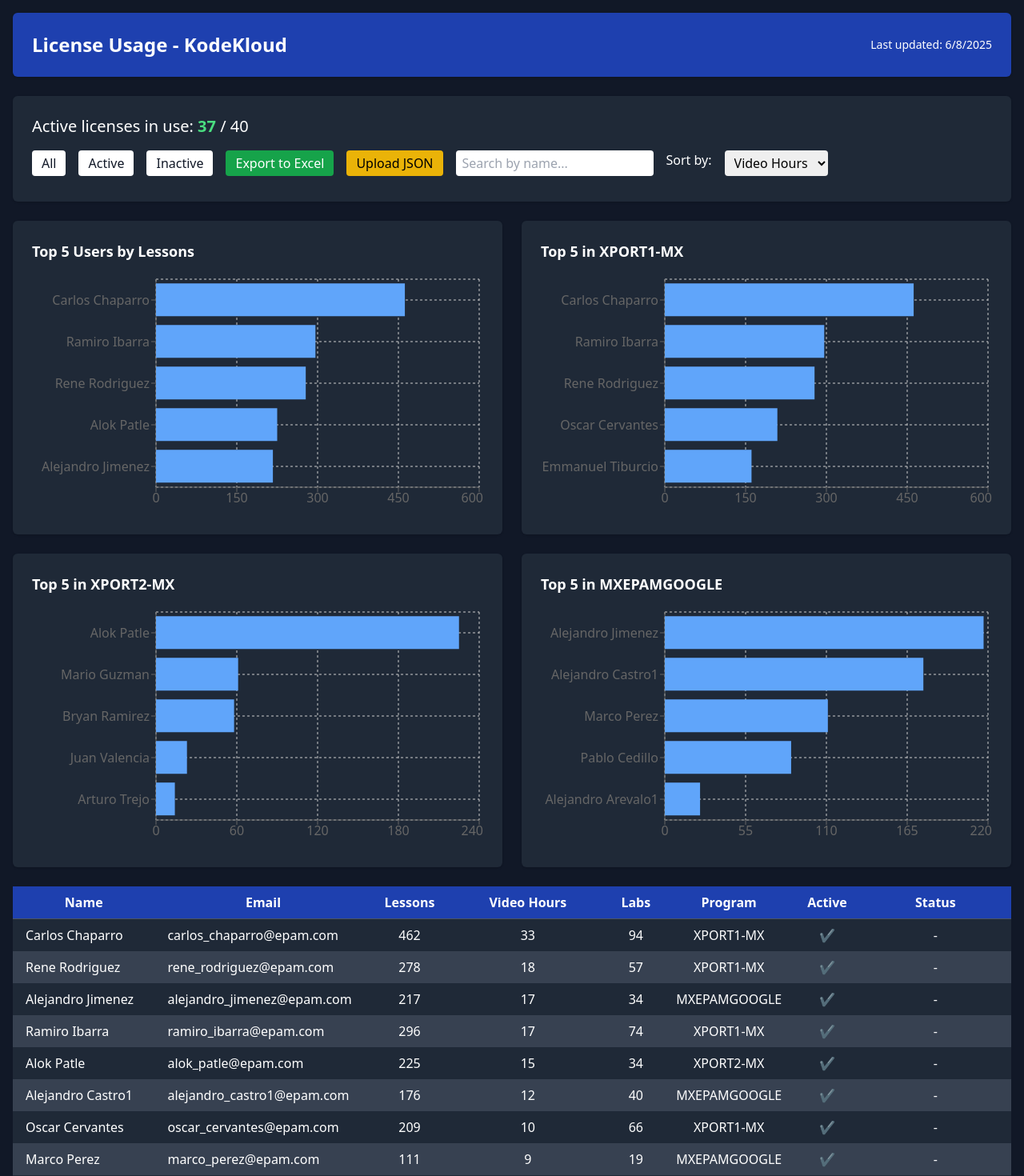
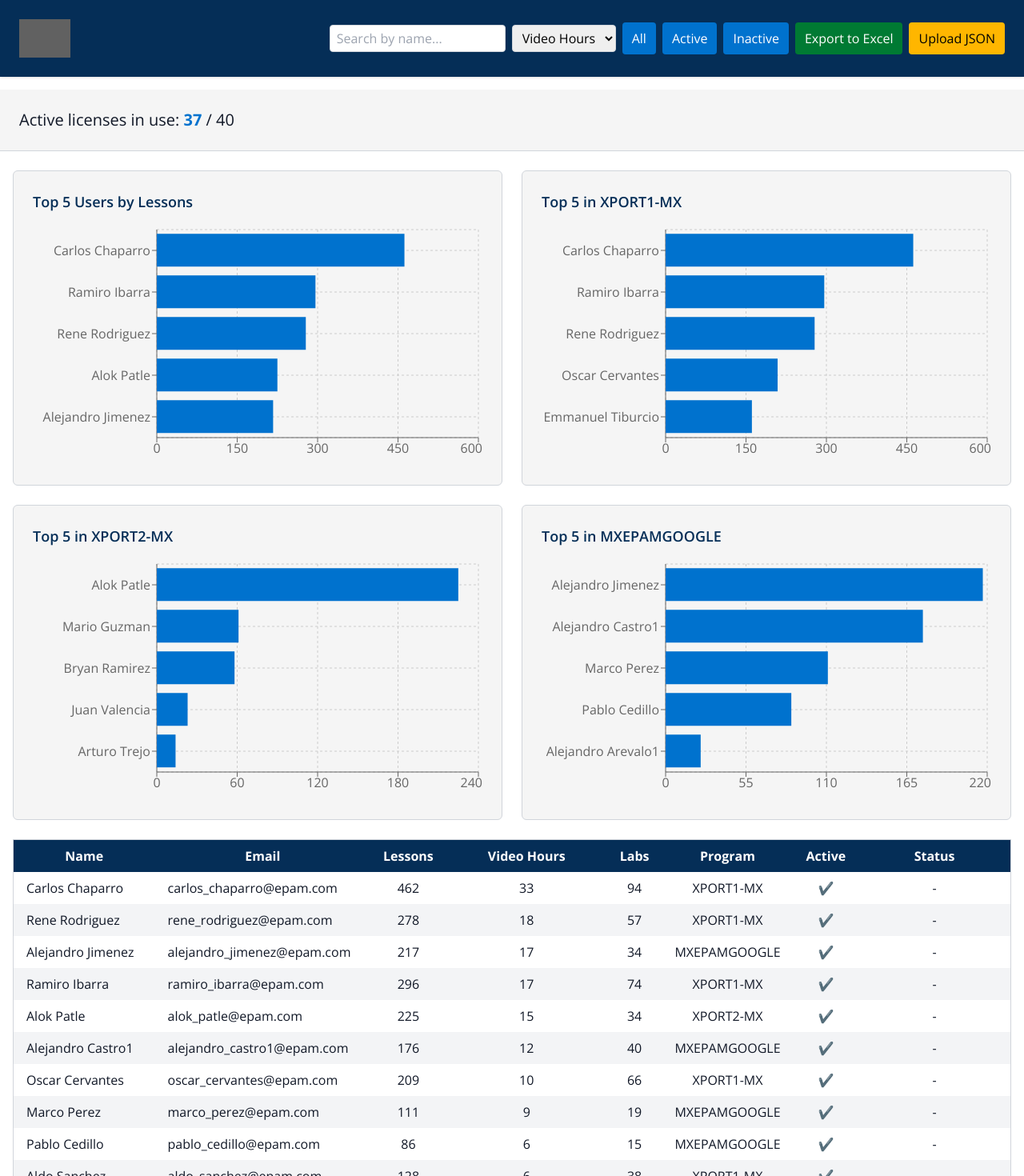
Before and after one commit to luisalvarezepam/KodeKloudEPAM, a React (Vite) app: page / in a window 1280 px wide. Shown: the top 1470 px of the page at 80% size. Built offline with nearby package versions, Linux system fonts and the light colour scheme; grey boxes are pictures that could not be loaded.

Commit message:
style and rules update

```diff
--- a/src/KodeKloudDashboard.jsx
+++ b/src/KodeKloudDashboard.jsx
@@ -20,6 +20,7 @@
   const licenseLimit = 40;
 
   useEffect(() => {
+    document.title = "Kode Kloud License Usage";
     fetch('/data/kodekloud_data.json')
       .then(res => res.json())
       .then(setData);
@@ -58,7 +59,7 @@
     return true;
   });
 
-  const activeCount = data.filter(isActive).length;
+  const activeCount = data.filter(user => user['License Accepted'] === '✓').length;
 
   const exportToExcel = () => {
     const ws = XLSX.utils.json_to_sheet(filtered);
@@ -83,63 +84,66 @@
   ];
 
   return (
-    <div className="min-h-screen bg-gray-900 text-white p-4 flex flex-col justify-between">
-      <div>
-        <header className="bg-blue-800 p-6 rounded-md shadow mb-6 flex justify-between items-center">
-          <h1 className="text-2xl font-bold">License Usage - KodeKloud</h1>
-          <div className="text-sm text-white">Last updated: {new Date().toLocaleDateString()}</div>
-        </header>
+    <div className="min-h-screen bg-white text-gray-900 font-sans" style={{ fontFamily: 'Open Sans, sans-serif' }}>
+      <link
+        href="https://fonts.googleapis.com/css2?family=Open+Sans:wght@400;600;700&display=swap"
+        rel="stylesheet"
+      />
 
-        <section className="bg-gray-800 p-6 rounded-md shadow mb-6">
-          <p className="text-xl mb-4">
-            Active licenses in use:{' '}
-            <span className="font-bold text-green-400">{activeCount}</span> / {licenseLimit}
-          </p>
-          <div className="space-x-2 mb-2 flex flex-wrap gap-2">
-            <button onClick={() => setFilter('all')} className="bg-white text-gray-900 px-3 py-1 rounded hover:bg-blue-200">All</button>
-            <button onClick={() => setFilter('active')} className="bg-white text-gray-900 px-3 py-1 rounded hover:bg-blue-200">Active</button>
-            <button onClick={() => setFilter('inactive')} className="bg-white text-gray-900 px-3 py-1 rounded hover:bg-blue-200">Inactive</button>
-            <button onClick={exportToExcel} className="bg-green-600 text-white px-3 py-1 rounded hover:bg-green-700">Export to Excel</button>
-            <label className="bg-yellow-500 text-black px-3 py-1 rounded cursor-pointer">
-              Upload JSON
-              <input type="file" accept=".json" onChange={handleFileUpload} className="hidden" />
-            </label>
+      <header className="bg-[#052E57] p-6 shadow mb-4 flex flex-wrap justify-between items-center text-white sticky top-0 z-10">
+        <div className="flex items-center gap-4">
+          <img src="https://www.epam.com/content/dam/epam/homepage/epam_logo_light.svg" alt="EPAM Logo" className="h-12 invert" />
+        </div>
+        <div className="flex flex-wrap items-center gap-2">
           <input
             type="text"
             placeholder="Search by name..."
             value={search}
             onChange={e => setSearch(e.target.value)}
-              className="text-black px-2 py-1 rounded"
+            className="border border-gray-300 px-2 py-1 rounded text-black"
           />
-            <label>Sort by:</label>
-            <select onChange={e => setSortKey(e.target.value)} className="text-black px-2 py-1 rounded">
+          <select onChange={e => setSortKey(e.target.value)} className="border border-gray-300 px-2 py-1 rounded text-black">
             <option value="Video Hours Watched">Video Hours</option>
             <option value="Name">Name</option>
             <option value="Program">Program</option>
           </select>
+          <button onClick={() => setFilter('all')} className="bg-[#0072CE] text-white px-3 py-2 rounded hover:bg-[#005fa3]">All</button>
+          <button onClick={() => setFilter('active')} className="bg-[#0072CE] text-white px-3 py-2 rounded hover:bg-[#005fa3]">Active</button>
+          <button onClick={() => setFilter('inactive')} className="bg-[#0072CE] text-white px-3 py-2 rounded hover:bg-[#005fa3]">Inactive</button>
+          <button onClick={exportToExcel} className="bg-[#007A33] text-white px-3 py-2 rounded hover:bg-[#00662b]">Export to Excel</button>
+          <label className="bg-[#FFB600] text-black px-3 py-2 rounded cursor-pointer text-center">
+            Upload JSON
+            <input type="file" accept=".json" onChange={handleFileUpload} className="hidden" />
+          </label>
         </div>
+      </header>
+
+      <section className="bg-[#F5F5F5] p-6 mb-6 border-b border-gray-300">
+        <p className="text-xl">
+          Active licenses in use: <span className="font-bold text-[#0072CE]">{activeCount}</span> / {licenseLimit}
+        </p>
       </section>
 
-        <div className="grid grid-cols-1 md:grid-cols-2 gap-6 mb-6">
+      <div className="grid grid-cols-1 md:grid-cols-2 gap-6 mb-6 px-4">
         {charts.map((chart, index) => (
-            <section key={index} className="bg-gray-800 p-6 rounded-md shadow">
-              <h2 className="text-lg font-bold mb-4">{chart.title}</h2>
+          <section key={index} className="bg-[#F5F5F5] p-6 rounded-md border border-gray-300">
+            <h2 className="text-lg font-semibold mb-4 text-[#052E57]">{chart.title}</h2>
             <ResponsiveContainer width="100%" height={300}>
               <BarChart data={chart.data} layout="vertical">
                 <CartesianGrid strokeDasharray="3 3" />
                 <XAxis type="number" />
                 <YAxis type="category" dataKey="name" width={150} />
                 <Tooltip />
-                  <Bar dataKey="value" fill="#60a5fa" />
+                <Bar dataKey="value" fill="#0072CE" />
               </BarChart>
             </ResponsiveContainer>
           </section>
         ))}
       </div>
 
-        <div className="overflow-x-auto">
-          <table className="min-w-full table-auto divide-y divide-gray-600">
-            <thead className="bg-blue-800 text-white">
+      <div className="overflow-x-auto px-4">
+        <table className="min-w-full table-auto border border-gray-300">
+          <thead className="bg-[#052E57] text-white">
             <tr>
               <th className="px-4 py-2">Name</th>
               <th className="px-4 py-2">Email</th>
@@ -161,10 +165,10 @@
                     noActivity
                       ? 'bg-red-100 text-red-900'
                       : !isActive(u)
-                        ? 'bg-orange-100 text-orange-900'
+                      ? 'bg-yellow-100 text-yellow-900'
                       : i % 2 === 0
-                        ? 'bg-gray-800'
-                        : 'bg-gray-700'
+                      ? 'bg-white'
+                      : 'bg-gray-100'
                   }
                 >
                   <td className="px-4 py-2 whitespace-nowrap">{u.Name}</td>
@@ -183,9 +187,8 @@
           </tbody>
         </table>
       </div>
-      </div>
 
-      <footer className="text-center mt-8 p-4 text-sm text-gray-400 border-t border-gray-700">
+      <footer className="text-center mt-8 p-4 text-sm text-gray-500 border-t border-gray-300">
         Portal created by Luis Alvarez (luis_alvarez1@epam.com)
       </footer>
     </div>
```
Lines whose indentation alone changed are shown as unchanged.
